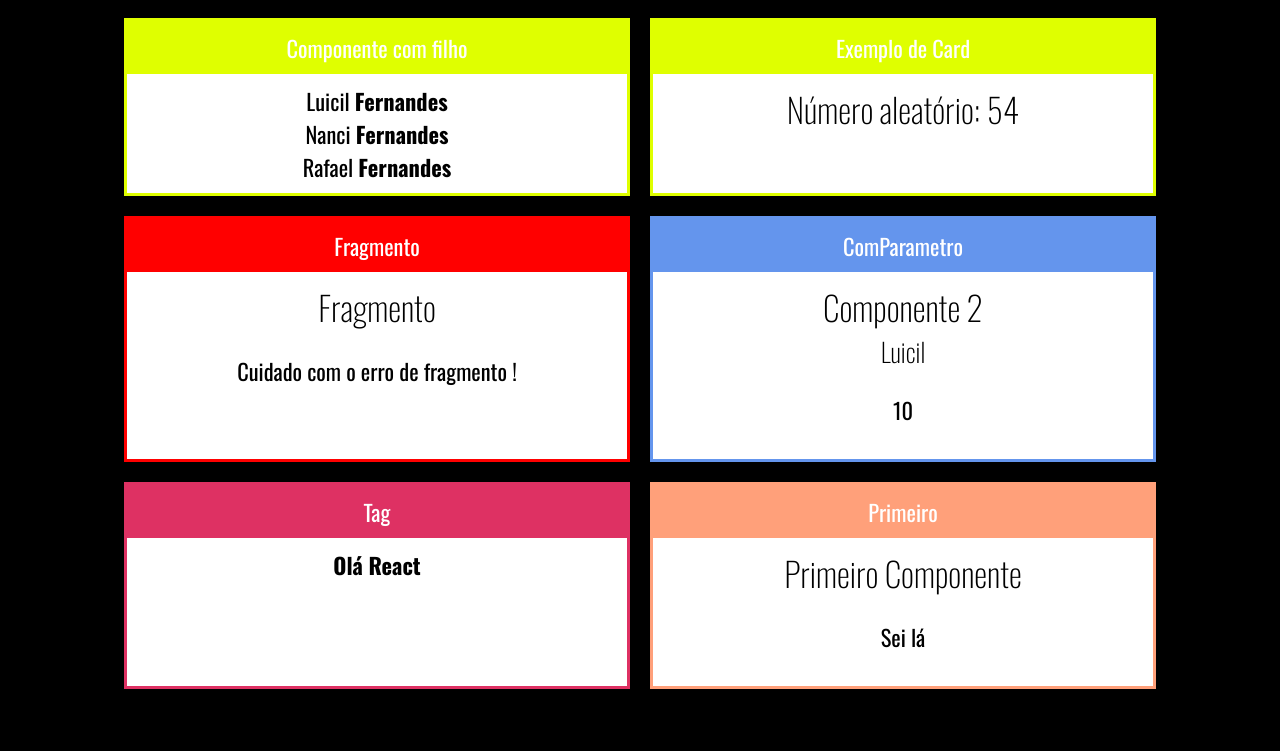
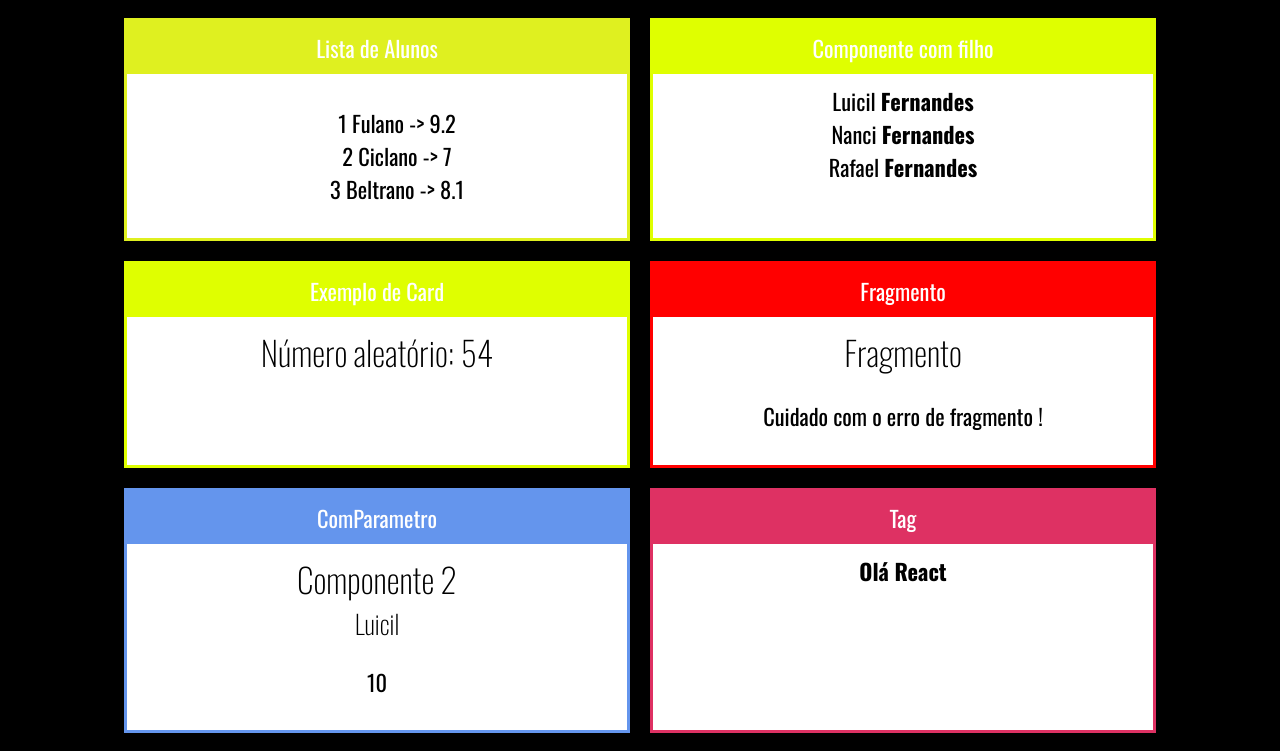
Before and after one commit to luicil/fundamentos-react, a React (Create React App) app: page / in a window 1280 px wide. Shown: the top 751 px of the page. Built offline with nearby package versions, Linux system fonts and the light colour scheme.

Commit message:
map Lista

```diff
--- a/src/app.jsx
+++ b/src/app.jsx
@@ -10,23 +10,27 @@ import Aleatorio from './components/basics/aleatorio'
 import Card from './components/layout/Card'
 import Familia from './components/basics/familia'
 import FamiliaMembro from './components/basics/familiaMembro'
+import ListaAlunos from './components/repeticao/listaAlunos'
 
 const tag = <strong>Olá React</strong>
 
-export default ()=> (
+export default () => (
 
     <div className="app">
 
         <div className="Cards" >
 
-        <Card titulo="Componente com filho" color="#DFFF00" >
+            <Card titulo="Lista de Alunos" color="#DFF020" >
+                <ListaAlunos></ListaAlunos>
+            </Card>
+
+            <Card titulo="Componente com filho" color="#DFFF00" >
                 <Familia sobrenome="Fernandes" >
                     <FamiliaMembro nome="Luicil" />
                     <FamiliaMembro nome="Nanci" />
                     <FamiliaMembro nome="Rafael" />
                 </Familia>
             </Card>
-
 
             <Card titulo="Exemplo de Card" color="#DFFF00" >
                 <Aleatorio min={1} max={60} />
@@ -44,12 +48,12 @@ export default ()=> (
                 />
             </Card>
 
-            <Card titulo = "Tag" color="#DE3163" >
+            <Card titulo="Tag" color="#DE3163" >
                 {tag}
             </Card>
 
-            <Card titulo= "Primeiro" color="#FFA07A" >
-                <Primeiro/>
+            <Card titulo="Primeiro" color="#FFA07A" >
+                <Primeiro />
             </Card>
 
         </div>
--- /dev/null
+++ b/src/components/repeticao/listaAlunos.jsx
@@ -0,0 +1,22 @@
+import React from 'react'
+import aAlunos from '../../data/alunos'
+
+// eslint-disable-next-line import/no-anonymous-default-export
+export default (props) =>{
+
+    const ali = aAlunos.map((aluno) =>{
+        return(
+            <li key={aluno.id}>
+                {aluno.id} {aluno.nome} -> {aluno.nota}
+            </li>
+        )
+    })
+
+    return(
+        <div>
+            <ul style={{listStyle: 'none'}}>
+                {ali}
+            </ul>
+        </div>
+    )
+}
--- /dev/null
+++ b/src/data/alunos.js
@@ -0,0 +1,6 @@
+/* eslint-disable import/no-anonymous-default-export */
+export default [
+    { id: 1, nome: "Fulano", nota: 9.2 },
+    { id: 2, nome: "Ciclano", nota: 7 },
+    { id: 3, nome: "Beltrano", nota: 8.1 }
+]
```
